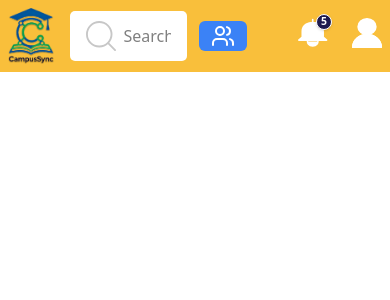
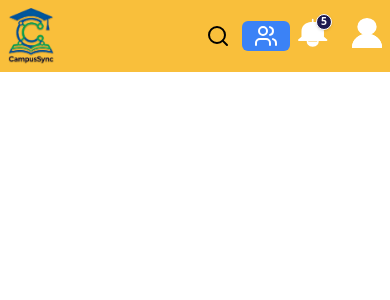
Before and after one commit to RiasGremoryHSDXD/CampusSync, a React (Vite) app: page / in a window 390 px wide. Both pictures are taken after typing "Sample", "Sample123" into the empty fields and a click on the button "Sign In". Shown: the top 300 px of the page. Built offline with nearby package versions, Linux system fonts and the light colour scheme.

Commit message:
feat(SearchBar): make topbar search bar responsive for different screen sizes

```diff
--- a/src/components/navigationBar/navigationContainer.tsx
+++ b/src/components/navigationBar/navigationContainer.tsx
@@ -7,6 +7,7 @@ import SuggestionGroup from "./suggestionGroup/suggestionGroup"
 import LogoHoverMessage from "./logoHoverMessage"
 import NotificationClickModal from "./notificationClickModal"
 import ProfileClickModal from "./profileClickModal"
+import { Search } from "lucide-react"
 
 export default function navigationContainer() {
 
@@ -35,16 +36,25 @@ export default function navigationContainer() {
             <WebsiteLogo />
         </div>
         <div
-            className="w-[80vw] flex justify-between items-center"
+            className="w-[80vw] flex sm:justify-between justify-end gap-x-2 items-center"
         >
             <div
-                className="flex gap-x-3 items-center"
+                className="flex gap-x-3 items-center "
             >
-                <SearchBar
+                {/* Small screen: only show Search icon */}
+                <div className="block [@media(min-width:500px)]:hidden">
+                    <Search />
+                </div>
+
+
+                {/* Medium and larger screens: show SearchBar */}
+                <div className="hidden [@media(min-width:500px)]:block">
+                    <SearchBar
                     value={searchBarValue}
                     onChange={(e) => setSearchBarValue(e.target.value)}
                     placeholder="Search post, event, or item"
-                />
+                    />
+                </div>
 
                 <SuggestionGroup />
             </div>
```
